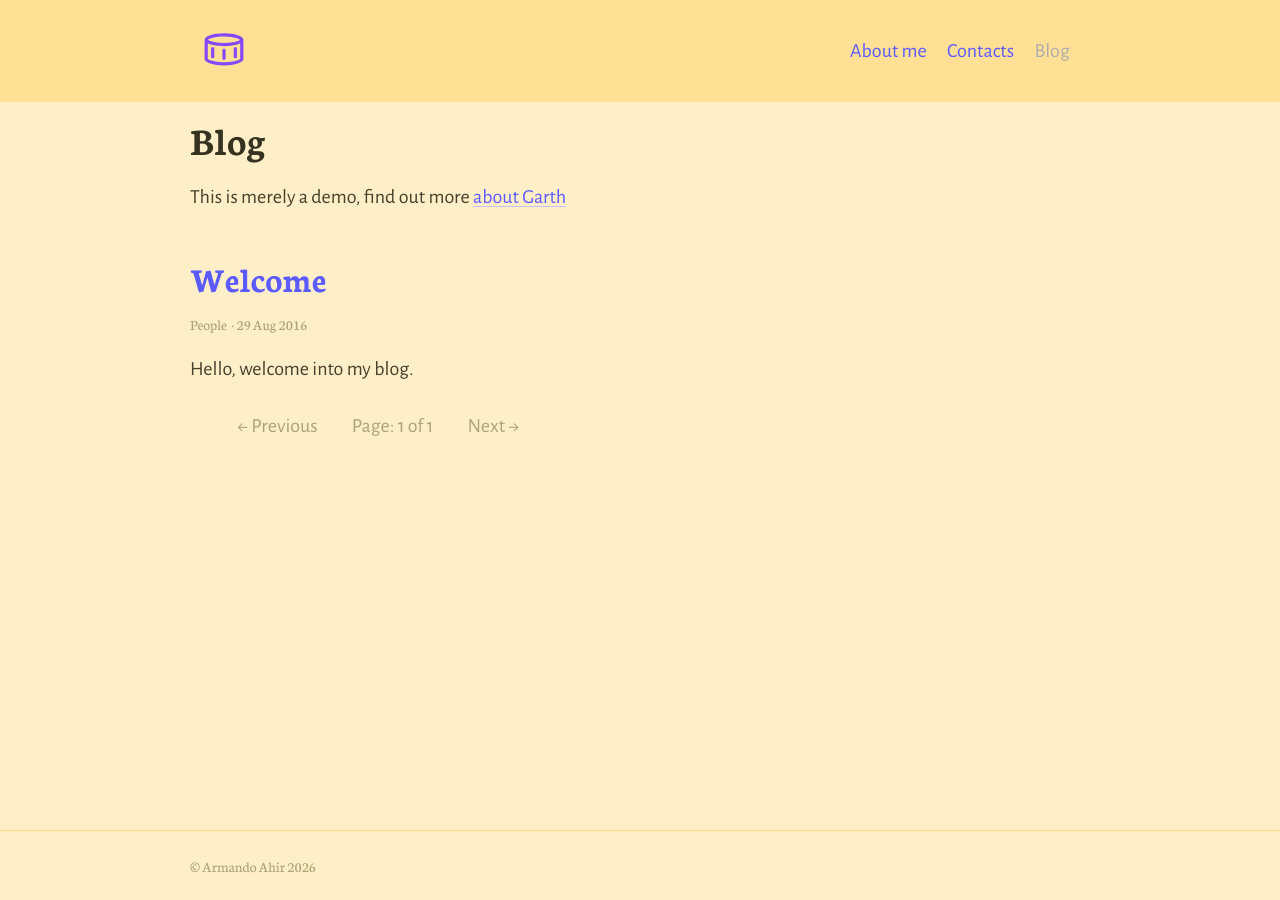
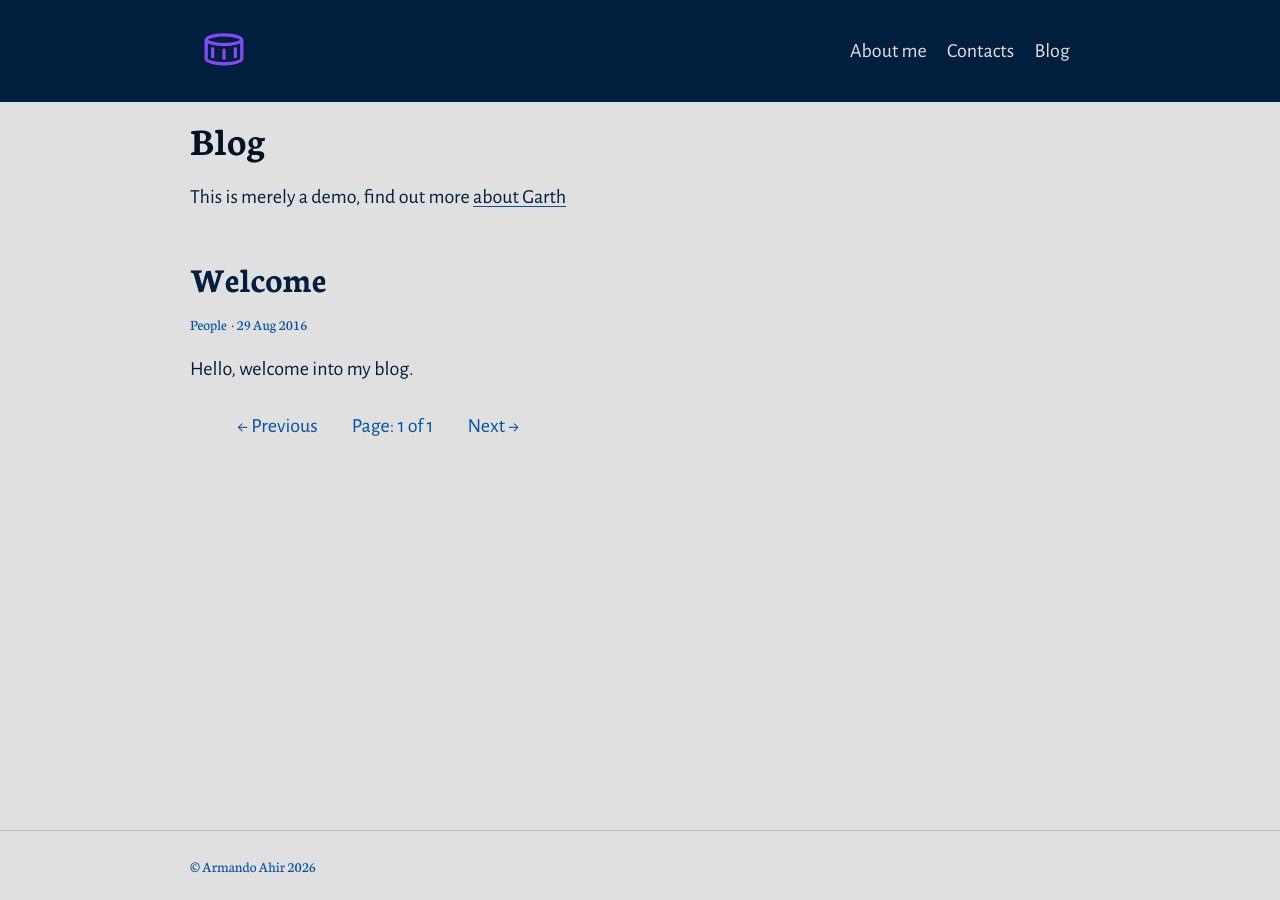
Before and after one commit to armandoahir/armandoahir.github.io, a Jekyll site: the page built from index.html, in a window 1280 px wide. Built offline with Jekyll 4.4.1, drawn with Linux system fonts in a browser that asks for light colours; the list of posts is cut into pages by our own code.

Commit message:
[14th Apr] sass

```diff
--- a/_sass/_colors.scss
+++ b/_sass/_colors.scss
@@ -1,10 +1,15 @@
-// Colours
-$bodyColour: #46412A;
+// Nuova palette colori
+$navy-blue: #001f3f;
+$light-gray: #e0e0e0;
+$pure-red: #ff0000;
+
+// Mapping delle variabili originali
+$bodyColour: $navy-blue;             // Testo blu navy su sfondo grigio
 $headingColour: darken($bodyColour, 5%);
-$linkColour: #5B5BFF;
-$hoverColour: darken($linkColour, 10%);
-$captionColour: lighten($headingColour, 40%);
+$linkColour: $navy-blue;             // Link nel corpo testo (blu navy)
+$hoverColour: $pure-red;             // Mouse sopra -> Rosso
+$captionColour: lighten($navy-blue, 20%);
 $white: #fff;
 
-$backgroundColour: #ffefc8;
+$backgroundColour: $light-gray;      // Sfondo grigio chiaro
 $codeBackgroundColour: darken($backgroundColour, 5%);
--- a/_sass/_theme.scss
+++ b/_sass/_theme.scss
@@ -36,7 +36,21 @@ body {
 
 .header {
   @include flex(0, 0, auto);
-  background: darken($backgroundColour, 10%);
+  background: $navy-blue; // Barra Blu Navy
+
+  .container {
+    // Questo assicura che i testi (logo, descrizioni) siano grigi
+    color: $light-gray;
+  }
+
+  // Forza i link della navigazione a essere grigio chiaro
+  .nav a, .item--nav a {
+    color: $light-gray;
+
+    &:hover {
+      color: $pure-red; // Hover rosso anche nella nav
+    }
+  }
 }
 
 .logo {
```
